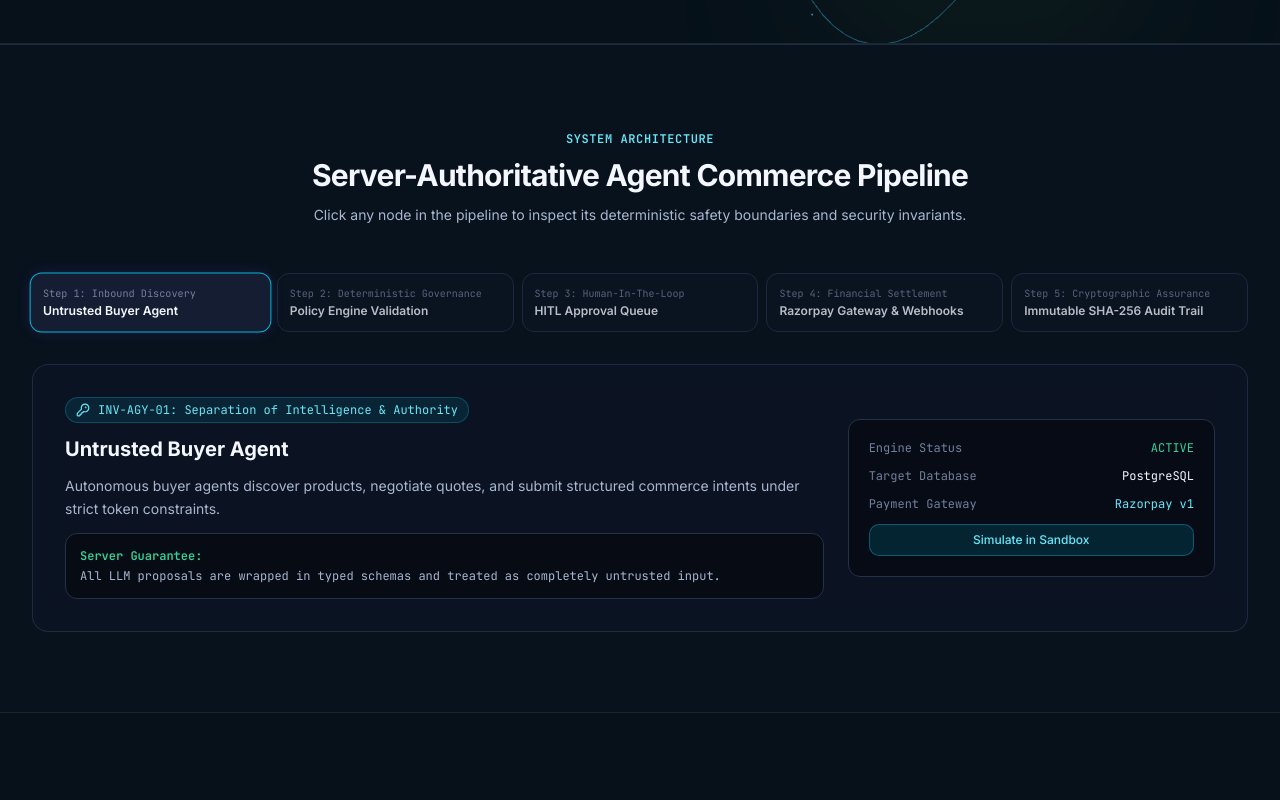
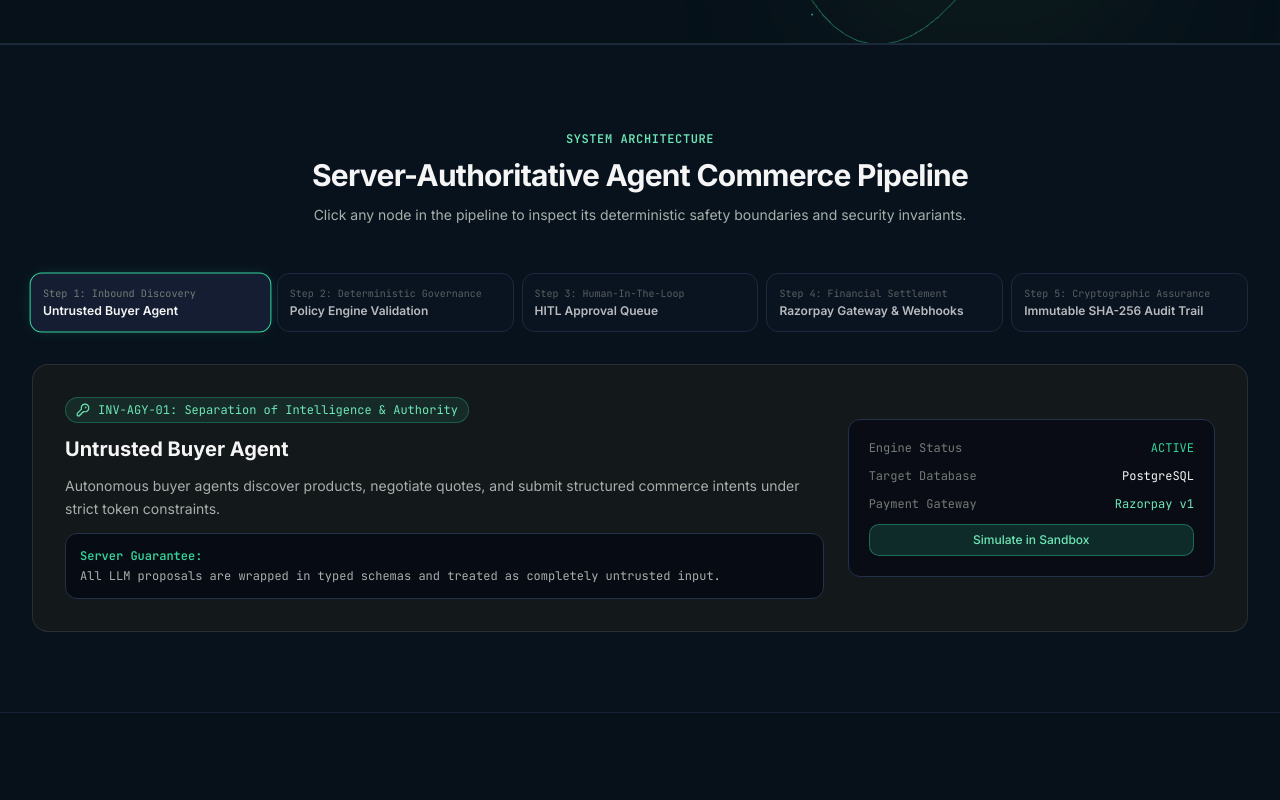
Before and after one commit to haddybhaiya/pimp, a React (Vite) app in the folder frontend/: page / in a window 1280 px wide. Shown: the part 980-1780 px from the top of the page. Built offline with nearby package versions, Linux system fonts and the light colour scheme.

Commit message:
style: Update UI colors and improve layout consistency across components

```diff
--- a/frontend/src/components/layout/footer.tsx
+++ b/frontend/src/components/layout/footer.tsx
@@ -1,14 +1,10 @@
 import React from 'react';
-import { ShieldCheck } from 'lucide-react';
 
 export const Footer: React.FC = () => {
   return (
     <footer className="border-t border-border bg-card/20 py-8 text-xs text-muted-foreground">
       <div className="container mx-auto flex flex-col sm:flex-row max-w-7xl items-center justify-between gap-4 px-4 sm:px-6">
-        <div className="flex items-center gap-2">
-          <ShieldCheck className="h-4 w-4 text-primary" />
-          <span>pimp © 2026</span>
-        </div>
+        <span className="font-display text-base font-semibold tracking-[-0.07em] text-slate-100">pimp</span>
         <div className="flex items-center gap-6">
           <a href="/docs" className="hover:text-foreground transition-colors">API Docs</a>
           <a href="https://razorpay.com" target="_blank" rel="noreferrer" className="hover:text-foreground transition-colors">Razorpay Powered</a>
--- a/frontend/src/components/layout/navbar.tsx
+++ b/frontend/src/components/layout/navbar.tsx
@@ -14,7 +14,7 @@ export const Navbar: React.FC<NavbarProps> = ({ onNavigate }) => {
     <header className="sticky top-0 z-40 w-full border-b border-border/60 bg-background/80 backdrop-blur-md">
       <div className="container mx-auto flex h-16 max-w-7xl items-center justify-between px-4 sm:px-6 lg:px-8">
         <div className="flex items-center gap-3 cursor-pointer" onClick={() => onNavigate('/')}>
-          <span className="font-display text-2xl font-bold tracking-[-0.09em] text-cyan-300">
+          <span className="font-display text-2xl font-semibold tracking-[-0.09em] text-slate-50">
             pimp
           </span>
         </div>
--- a/frontend/src/index.css
+++ b/frontend/src/index.css
@@ -4,61 +4,61 @@
 
 @layer base {
   :root {
-    --background: 204 63% 6%; /* #06111A */
+    --background: 150 20% 4%; /* #080C0B */
     --foreground: 210 40% 98%; /* #F8FAFC */
 
-    --card: 222 47% 10%; /* #0D1424 */
-    --card-foreground: 220 50% 98%;
+    --card: 180 7% 10%; /* #171A1C */
+    --card-foreground: 120 4% 96%;
 
-    --popover: 222 47% 10%;
-    --popover-foreground: 220 50% 98%;
+    --popover: 180 7% 10%;
+    --popover-foreground: 120 4% 96%;
 
-    --primary: 84 81% 56%; /* #A3E635 */
-    --primary-foreground: 204 63% 6%;
+    --primary: 158 64% 52%; /* #34D399 */
+    --primary-foreground: 150 20% 4%;
 
-    --secondary: 222 42% 14%; /* #141D31 */
-    --secondary-foreground: 220 50% 98%;
+    --secondary: 180 9% 14%; /* #202426 */
+    --secondary-foreground: 120 4% 96%;
 
-    --muted: 222 42% 14%;
-    --muted-foreground: 219 28% 74%; /* #A9B7D0 */
+    --muted: 180 9% 14%;
+    --muted-foreground: 130 7% 68%; /* #A7B0AA */
 
-    --accent: 222 42% 16%;
-    --accent-foreground: 220 50% 98%;
+    --accent: 180 9% 16%;
+    --accent-foreground: 120 4% 96%;
 
     --destructive: 349 95% 71%; /* #FB7185 */
     --destructive-foreground: 0 0% 100%;
 
-    --border: 220 34% 22%; /* #24314A */
-    --input: 220 34% 22%;
-    --ring: 188 86% 53%;
+    --border: 180 6% 23%; /* #373D3D */
+    --input: 180 6% 23%;
+    --ring: 158 64% 52%;
 
     --radius: 0.75rem; /* 12px */
   }
 
   body {
-    @apply bg-[#06111A] text-[#F8FAFC] antialiased selection:bg-cyan-300/30 selection:text-white;
+    @apply bg-[#080C0B] text-[#F8FAFC] antialiased selection:bg-emerald-300/30 selection:text-white;
     font-feature-settings: "cv02", "cv03", "cv04", "cv11";
     min-height: 100vh;
     background-image:
-      radial-gradient(circle at 72% 4%, rgba(34, 211, 238, 0.09) 0%, transparent 43%),
-      radial-gradient(circle at 12% 100%, rgba(163, 230, 53, 0.035) 0%, transparent 40%);
+      radial-gradient(circle at 72% 4%, rgba(52, 211, 153, 0.07) 0%, transparent 43%),
+      radial-gradient(circle at 12% 100%, rgba(110, 231, 183, 0.025) 0%, transparent 40%);
     background-attachment: fixed;
   }
 }
 
 @layer utilities {
   .glass-panel {
-    background-color: rgba(13, 20, 36, 0.75);
+    background-color: rgba(23, 26, 28, 0.82);
     backdrop-filter: blur(16px);
     -webkit-backdrop-filter: blur(16px);
-    border: 1px solid rgba(36, 49, 74, 0.8);
+    border: 1px solid rgba(255, 255, 255, 0.1);
   }
 
   .glass-card {
-    background-color: rgba(20, 29, 49, 0.7);
+    background-color: rgba(32, 36, 38, 0.72);
     backdrop-filter: blur(12px);
     -webkit-backdrop-filter: blur(12px);
-    border: 1px solid rgba(52, 69, 102, 0.5);
+    border: 1px solid rgba(255, 255, 255, 0.1);
   }
 
   .card-hover {
@@ -67,31 +67,134 @@
 
   .card-hover:hover {
     transform: translateY(-2px);
-    border-color: rgba(124, 92, 255, 0.4);
-    box-shadow: 0 10px 25px -5px rgba(0, 0, 0, 0.5), 0 0 15px -3px rgba(124, 92, 255, 0.15);
+    border-color: rgba(52, 211, 153, 0.36);
+    box-shadow: 0 10px 25px -5px rgba(0, 0, 0, 0.5), 0 0 15px -3px rgba(52, 211, 153, 0.12);
   }
 
-  .hairline-b {
-    border-bottom: 1px solid #24314A;
-  }
+  .hairline-b { border-bottom: 1px solid rgba(255, 255, 255, 0.1); }
 
   .glow-brand {
-    box-shadow: 0 0 25px -5px rgba(124, 92, 255, 0.35);
+    box-shadow: 0 0 25px -5px rgba(52, 211, 153, 0.28);
   }
 
   .hero-grid {
     background-image:
-      linear-gradient(rgba(125, 211, 252, 0.055) 1px, transparent 1px),
-      linear-gradient(90deg, rgba(125, 211, 252, 0.055) 1px, transparent 1px);
+      linear-gradient(rgba(110, 231, 183, 0.045) 1px, transparent 1px),
+      linear-gradient(90deg, rgba(110, 231, 183, 0.045) 1px, transparent 1px);
     background-size: 52px 52px;
     mask-image: linear-gradient(to bottom, rgba(0, 0, 0, 0.75), transparent 92%);
   }
 
   .hero-proof-card {
     background: linear-gradient(135deg, rgba(15, 30, 42, 0.86), rgba(10, 20, 29, 0.58));
-    border: 1px solid rgba(125, 211, 252, 0.14);
+    border: 1px solid rgba(110, 231, 183, 0.13);
     box-shadow: inset 0 1px 0 rgba(248, 250, 252, 0.035), 0 18px 42px rgba(0, 0, 0, 0.14);
     backdrop-filter: blur(14px);
+  }
+
+  .operations-preview {
+    overflow: hidden;
+    border: 1px solid rgba(255, 255, 255, 0.1);
+    border-radius: 1rem;
+    background: rgba(12, 17, 20, 0.92);
+    box-shadow: 0 24px 80px rgba(0, 0, 0, 0.22);
+  }
+
+  .scroll-reveal {
+    opacity: 0;
+    transform: translateY(16px);
+    transition: opacity 560ms cubic-bezier(0.16, 1, 0.3, 1), transform 560ms cubic-bezier(0.16, 1, 0.3, 1);
+  }
+
+  .scroll-reveal-visible { opacity: 1; transform: translateY(0); }
+
+  .portal-font {
+    font-family: Aptos, "Segoe UI Variable", "Segoe UI", system-ui, sans-serif;
+    letter-spacing: -0.008em;
+  }
+
+  /* Legacy utility aliases kept for existing portal layouts, normalized to the shared charcoal surface system. */
+  .portal-font [class*="bg-[#0D1424]"],
+  .landing-theme [class*="bg-[#0D1424]"] {
+    background-color: #171a1c !important;
+  }
+
+  .portal-font [class*="bg-[#141D31]"],
+  .landing-theme [class*="bg-[#141D31]"] {
+    background-color: #202426 !important;
+  }
+
+  .portal-font [class*="bg-[#070B14]"],
+  .landing-theme [class*="bg-[#070B14]"] {
+    background-color: #0c0f11 !important;
+  }
+
+  .portal-font [class*="border-[#24314A]"],
+  .landing-theme [class*="border-[#24314A]"] {
+    border-color: rgba(255, 255, 255, 0.1) !important;
+  }
+
+  .portal-font [class*="border-[#344566]"],
+  .landing-theme [class*="border-[#344566]"] {
+    border-color: rgba(255, 255, 255, 0.16) !important;
+  }
+
+  .auth-page {
+    min-height: 100vh;
+    background: #0b0e10;
+  }
+
+  .dashboard-page .glass-panel,
+  .dashboard-page .glass-card {
+    border-color: rgba(255, 255, 255, 0.1);
+    background: #1b1c1e;
+    box-shadow: none;
+  }
+
+  .dashboard-page .glass-card {
+    background: #202123;
+  }
+
+  .dashboard-page .card-hover:hover {
+    border-color: rgba(110, 231, 183, 0.4);
+    box-shadow: none;
+  }
+
+  .auth-shell {
+    display: grid;
+    min-height: 100vh;
+    grid-template-columns: minmax(0, 1fr);
+  }
+
+  .auth-form-side {
+    display: flex;
+    min-height: 100vh;
+    justify-content: center;
+    padding: 1.25rem;
+  }
+
+  .auth-form-wrap { width: 100%; max-width: 25rem; padding-top: 1.25rem; }
+  .auth-brand { color: #f8fafc; font-family: ui-sans-serif, system-ui, sans-serif; font-size: 1.75rem; font-weight: 650; letter-spacing: -0.09em; }
+  .auth-back { display: inline-flex; align-items: center; gap: 0.5rem; border: 1px solid #3f464d; border-radius: 0.375rem; padding: 0.6rem 0.75rem; color: #cbd5e1; font-size: 0.875rem; transition: color 160ms ease, border-color 160ms ease; }
+  .auth-back:hover { border-color: #94a3b8; color: #f8fafc; }
+  .auth-input { height: 2.8rem; border-color: #3f464d; background: #181c20; color: #f8fafc; }
+  .auth-input:focus { border-color: #6ee7b7; }
+  .auth-visual-side { position: relative; display: none; overflow: hidden; align-items: center; justify-content: center; background: #0e1114; }
+  .auth-dot-field { position: absolute; inset: 0; opacity: 0.5; background-image: radial-gradient(circle, rgba(226,232,240,0.78) 1px, transparent 1.4px); background-size: 18px 18px; mask-image: radial-gradient(ellipse at center, black 12%, transparent 66%); }
+  .auth-visual-copy { position: relative; max-width: 40rem; padding: 3rem; text-align: center; font-family: ui-sans-serif, system-ui, sans-serif; font-size: clamp(2.6rem, 4vw, 4.8rem); font-weight: 600; letter-spacing: -0.07em; line-height: 1; color: #f8fafc; }
+  .auth-visual-copy span { color: #6ee7b7; }
+  .auth-reveal { animation: auth-reveal 360ms cubic-bezier(0.16, 1, 0.3, 1) both; }
+  @keyframes auth-reveal { from { opacity: 0; transform: translateY(8px); } to { opacity: 1; transform: translateY(0); } }
+
+  @media (min-width: 900px) {
+    .auth-shell { grid-template-columns: minmax(360px, 43%) minmax(0, 57%); }
+    .auth-form-wrap { padding-top: 3rem; }
+    .auth-visual-side { display: flex; }
+  }
+
+  @media (prefers-reduced-motion: reduce) {
+    .auth-reveal { animation: none; }
+    .scroll-reveal { opacity: 1; transform: none; transition: none; }
   }
 }
 
@@ -102,14 +205,14 @@
 }
 
 ::-webkit-scrollbar-track {
-  background: #070B14;
+  background: #0c0f11;
 }
 
 ::-webkit-scrollbar-thumb {
-  background: #24314A;
+  background: #353b3d;
   border-radius: 9999px;
 }
 
 ::-webkit-scrollbar-thumb:hover {
-  background: #344566;
+  background: #4a5354;
 }
--- a/frontend/tailwind.config.js
+++ b/frontend/tailwind.config.js
@@ -13,45 +13,45 @@ export default {
         ring: 'hsl(var(--ring))',
         background: 'hsl(var(--background))',
         foreground: 'hsl(var(--foreground))',
-        canvas: '#070B14',
-        'surface-1': '#0D1424',
-        'surface-2': '#141D31',
-        'surface-glass': 'rgba(20, 29, 49, 0.72)',
-        'border-subtle': '#24314A',
-        'border-strong': '#344566',
-        'text-primary': '#F4F7FF',
-        'text-secondary': '#A9B7D0',
-        'text-muted': '#72819B',
+        canvas: '#0C0F11',
+        'surface-1': '#171A1C',
+        'surface-2': '#202426',
+        'surface-glass': 'rgba(32, 36, 38, 0.72)',
+        'border-subtle': '#353B3D',
+        'border-strong': '#4A5354',
+        'text-primary': '#F4F5F4',
+        'text-secondary': '#A7B0AA',
+        'text-muted': '#737C77',
         brand: {
-          DEFAULT: '#06B6D4',
-          bright: '#67E8F9',
-          deep: '#0E7490',
+          DEFAULT: '#34D399',
+          bright: '#6EE7B7',
+          deep: '#059669',
         },
         primary: {
-          DEFAULT: '#A3E635',
-          foreground: '#06111A',
-          bright: '#D9F99D',
-          deep: '#65A30D',
+          DEFAULT: '#6EE7B7',
+          foreground: '#07100D',
+          bright: '#A7F3D0',
+          deep: '#10B981',
         },
         secondary: {
-          DEFAULT: '#141D31',
-          foreground: '#F4F7FF',
+          DEFAULT: '#202426',
+          foreground: '#F4F5F4',
         },
         destructive: {
           DEFAULT: '#FB7185',
           foreground: '#FFFFFF',
         },
         muted: {
-          DEFAULT: '#141D31',
-          foreground: '#A9B7D0',
+          DEFAULT: '#202426',
+          foreground: '#A7B0AA',
         },
         accent: {
-          DEFAULT: '#1E293B',
-          foreground: '#F4F7FF',
+          DEFAULT: '#252A2C',
+          foreground: '#F4F5F4',
         },
         card: {
-          DEFAULT: '#0D1424',
-          foreground: '#F4F7FF',
+          DEFAULT: '#171A1C',
+          foreground: '#F4F5F4',
         },
         success: {
           DEFAULT: '#34D399',
@@ -83,8 +83,8 @@ export default {
       },
       boxShadow: {
         glass: '0 8px 32px 0 rgba(0, 0, 0, 0.37)',
-        glow: '0 0 25px -5px rgba(124, 92, 255, 0.3)',
-        'glow-sm': '0 0 15px -3px rgba(124, 92, 255, 0.25)',
+        glow: '0 0 25px -5px rgba(52, 211, 153, 0.24)',
+        'glow-sm': '0 0 15px -3px rgba(52, 211, 153, 0.2)',
         'glow-success': '0 0 20px -5px rgba(52, 211, 153, 0.3)',
         'glow-warning': '0 0 20px -5px rgba(251, 191, 36, 0.3)',
       },
```
Also changed, not shown: frontend/src/components/landing/commerce-orbit.tsx (+5 -5 lines), frontend/src/components/layout/app-shell.tsx (+17 -17 lines), frontend/src/components/ui/reveal.tsx (added, +34 -0 lines), frontend/src/router.tsx (+2 -18 lines).
